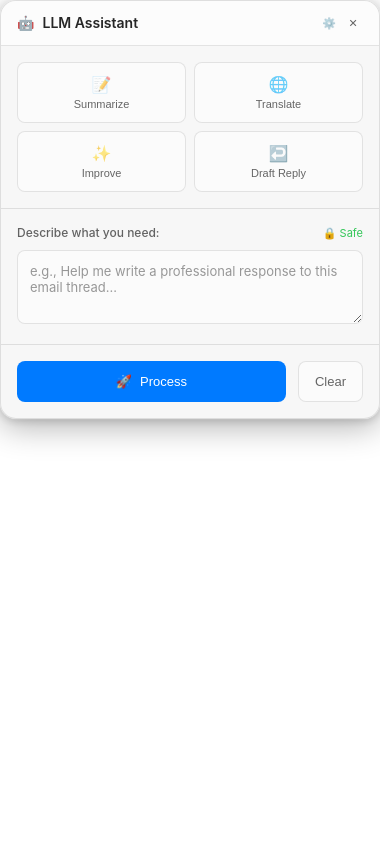
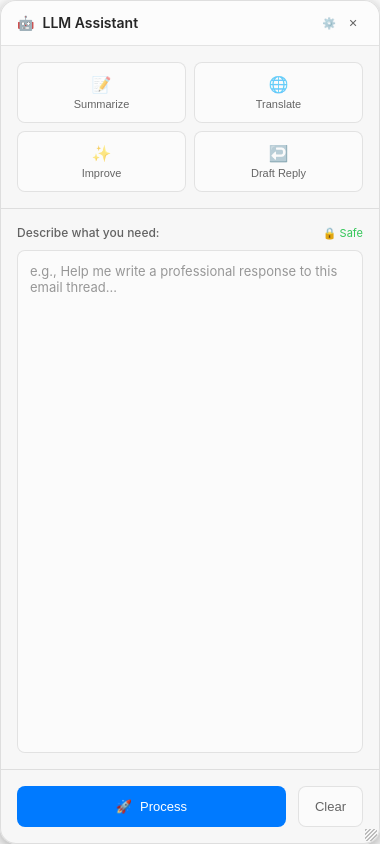
Before and after one commit to obodnikov/llm-assistant-macos, an Electron app: page src/renderer/assistant.html in a window 380 px wide. Drawn offline with Linux system fonts and the light colour scheme; no server answers.

Commit message:
start to work

```diff
--- a/scripts/setup-wizard.js
+++ b/scripts/setup-wizard.js
@@ -135,7 +135,7 @@ async function testConfiguration() {
 function saveConfiguration() {
   console.log('Step 5: Saving Configuration\n');
 
-  const configPath = path.join(__dirname, '..', 'config', 'config.json');
+  const configPath = path.join(require('os').homedir(), 'Library', 'Application Support', 'llm-assistant-macos', 'config.json');
   const configDir = path.dirname(configPath);
 
   // Create config directory if it doesn't exist
--- a/src/renderer/assistant.html
+++ b/src/renderer/assistant.html
@@ -146,6 +146,9 @@
                 <button id="save-settings" class="primary-btn">Save</button>
             </div>
         </div>
+
+        <!-- Resize Handle -->
+        <div class="resize-handle"></div>
     </div>
 
     <script src="js/assistant.js"></script>
--- a/src/renderer/css/assistant.css
+++ b/src/renderer/css/assistant.css
@@ -61,11 +61,18 @@ body {
   -webkit-font-smoothing: antialiased;
   -moz-osx-font-smoothing: grayscale;
   overflow: hidden;
+  margin: 0;
+  padding: 0;
+  width: 100%;
+  height: 100vh;
 }
 
 .assistant-panel {
-  width: 380px;
-  max-height: 500px;
+  position: relative;
+  width: 100%;
+  height: 100vh;
+  min-width: 300px;
+  min-height: 400px;
   background: var(--bg-primary);
   border: 1px solid var(--border-color);
   border-radius: var(--radius-xl);
@@ -78,6 +85,7 @@ body {
   overflow: hidden;
   display: flex;
   flex-direction: column;
+  box-sizing: border-box;
 }
 
 /* Panel Header */
@@ -194,8 +202,11 @@ body {
 
 /* Input Section */
 .input-section {
+  flex: 1;
   padding: var(--spacing-lg);
   border-bottom: 1px solid var(--border-color);
+  display: flex;
+  flex-direction: column;
 }
 
 .input-header {
@@ -226,6 +237,7 @@ body {
 #user-input {
   width: 100%;
   min-height: 60px;
+  flex: 1;
   padding: var(--spacing-md);
   background: var(--bg-secondary);
   border: 1px solid var(--border-color);
@@ -233,9 +245,10 @@ body {
   font-family: var(--font-system);
   font-size: 13px;
   color: var(--text-primary);
-  resize: vertical;
+  resize: none;
   outline: none;
   transition: border-color 0.15s ease;
+  box-sizing: border-box;
 }
 
 #user-input:focus {
@@ -512,6 +525,39 @@ body {
   border-top: 1px solid var(--border-color);
 }
 
+/* Resize Handle */
+.resize-handle {
+  position: absolute;
+  bottom: 0;
+  right: 0;
+  width: 20px;
+  height: 20px;
+  cursor: nw-resize;
+  background: transparent;
+  z-index: 999;
+}
+
+.resize-handle::after {
+  content: '';
+  position: absolute;
+  bottom: 2px;
+  right: 2px;
+  width: 12px;
+  height: 12px;
+  background: linear-gradient(
+    -45deg,
+    transparent 0%,
+    transparent 25%,
+    var(--text-tertiary) 25%,
+    var(--text-tertiary) 50%,
+    transparent 50%,
+    transparent 75%,
+    var(--text-tertiary) 75%
+  );
+  background-size: 4px 4px;
+  opacity: 0.6;
+}
+
 /* Utilities */
 .hidden {
   display: none !important;
```
Also changed, not shown: src/main/main.js (+10 -5 lines), src/renderer/index.html (+10 -1 lines).
